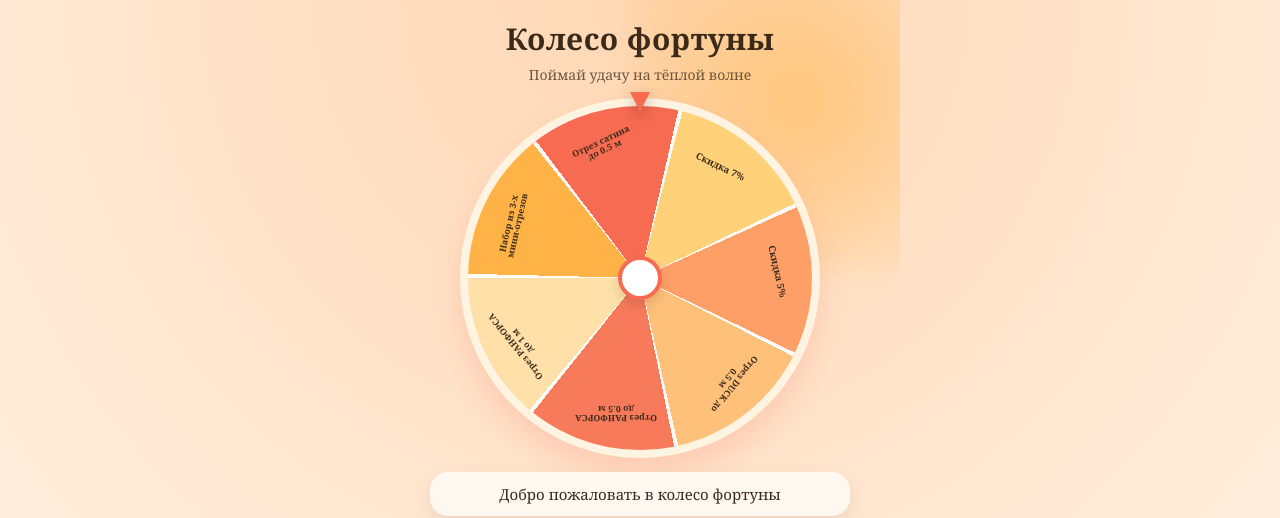
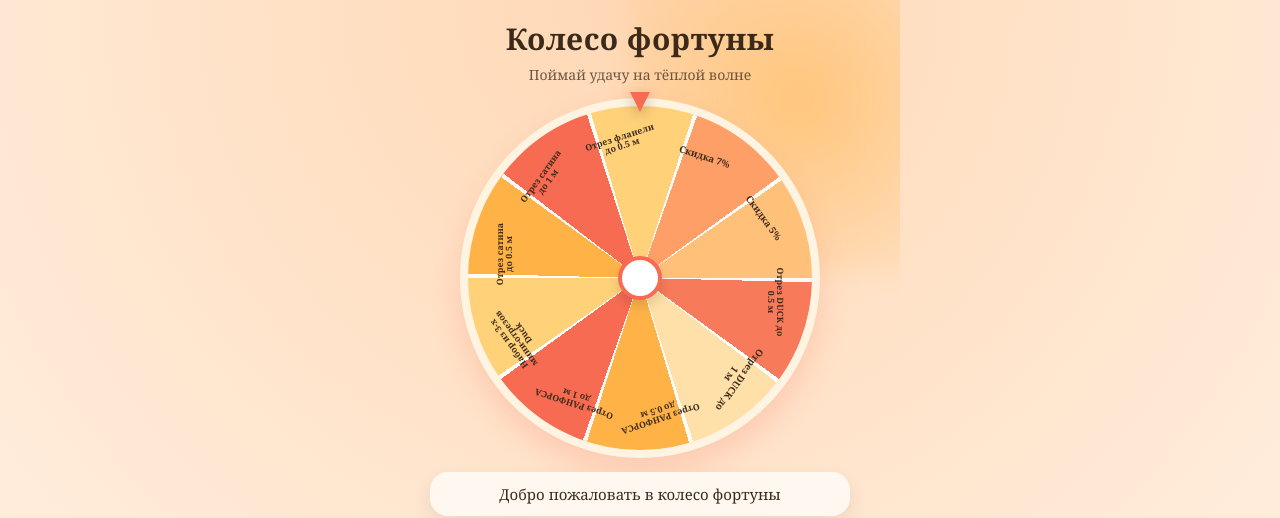
Before and after one commit to Debade41/tgappFC, a React (Vite) app in the folder miniapp/web/: page / in a window 1280 px wide. Shown: the top 518 px of the page. Built offline with nearby package versions, Linux system fonts and the light colour scheme; no server answers.

Commit message:
add new positions

```diff
--- a/miniapp/web/src/App.jsx
+++ b/miniapp/web/src/App.jsx
@@ -7,10 +7,13 @@ const DEFAULT_PRIZES = [
   "Скидка 7%",
   "Скидка 5%",
   "Отрез DUCK до 0.5 м",
+  "Отрез DUCK до 1 м",
   "Отрез РАНФОРСА до 0.5 м",
   "Отрез РАНФОРСА до 1 м",
-  "Набор из 3-х мини-отрезов",
+  "Набор из 3-х мини-отрезов Duck",
   "Отрез сатина до 0.5 м",
+  "Отрез сатина до 1 м",
+  "Отрез фланели до 0.5 м",
 ];
 
 const SEGMENT_COLORS = [
```
Also changed, not shown: 1 other file (tests, documents, lock files or other folders).
